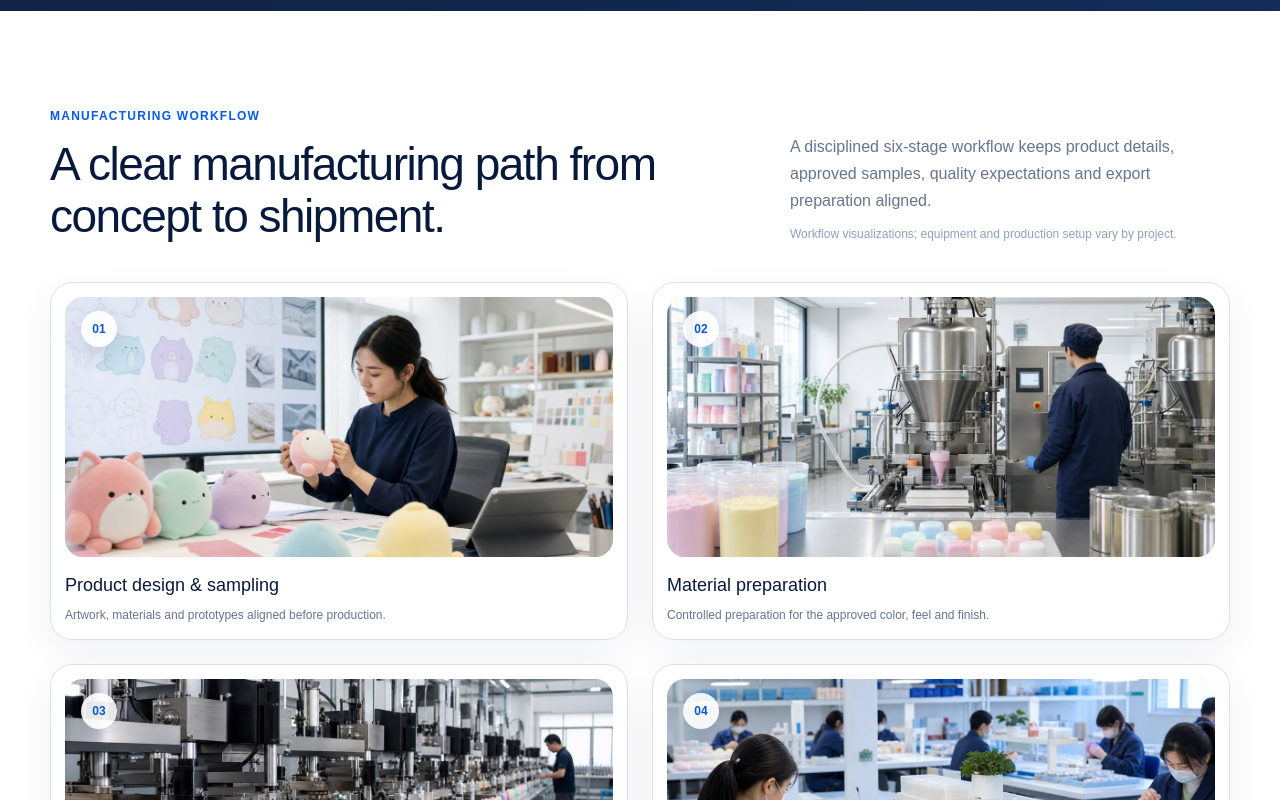
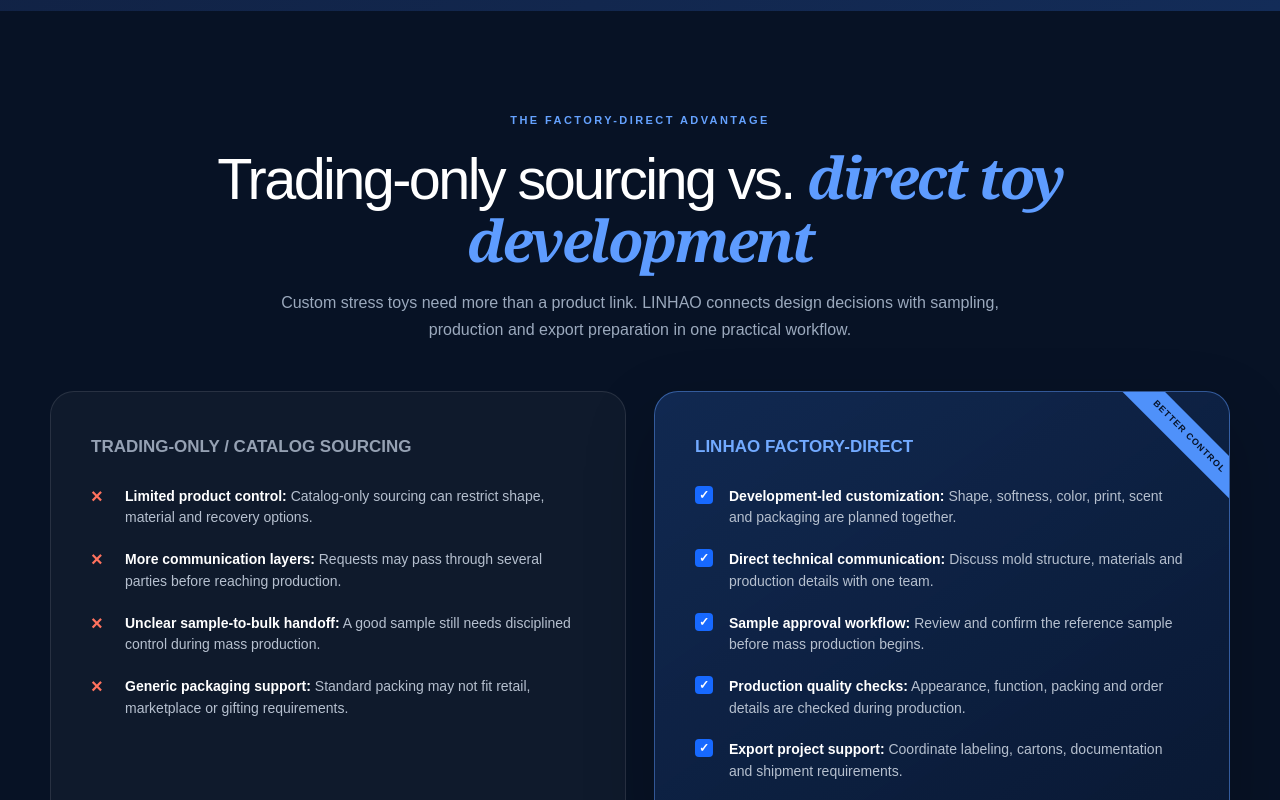
Before and after one commit to cenno1/linhao-toys, a Next.js app: page / in a window 1280 px wide. Shown: the part 5500-6300 px from the top of the page. Built offline with nearby package versions, Linux system fonts and the light colour scheme; no server answers.

Commit message:
Add factory-direct and buyer value homepage sections

```diff
--- a/app/page.tsx
+++ b/app/page.tsx
@@ -10,6 +10,8 @@
 import CTA from "@/components/CTA";
 import Footer from "@/components/Footer";
 import ContactFloat from "@/components/ContactFloat";
+import FactoryDirectComparison from "@/components/FactoryDirectComparison";
+import BuyerValue from "@/components/BuyerValue";
 
 export const metadata: Metadata = {
   alternates: { canonical: "/" },
@@ -23,7 +25,9 @@
       <TrustStrip />
       <ProductShowcase />
       <Capabilities />
+      <FactoryDirectComparison />
       <FactoryStory />
+      <BuyerValue />
       <Certificates />
       <FAQ />
       <CTA />
--- /dev/null
+++ b/components/BuyerValue.tsx
@@ -0,0 +1,49 @@
+const buyerValues = [
+  {
+    title: "Clear development feedback",
+    text: "Buyers need fast answers on whether an idea can be molded, printed, packed and produced at the target quantity.",
+    role: "For brand & product teams",
+    market: "OEM",
+  },
+  {
+    title: "Consistent bulk production",
+    text: "Approved color, softness, decoration and recovery performance should remain controlled from sample to shipment.",
+    role: "For importers & distributors",
+    market: "B2B",
+  },
+  {
+    title: "Retail-ready execution",
+    text: "Barcode labels, inner packs, display boxes and export cartons are considered as part of the product—not an afterthought.",
+    role: "For retailers & online sellers",
+    market: "GLOBAL",
+  },
+];
+
+export default function BuyerValue() {
+  return (
+    <section className="buyer-value-section">
+      <div className="shell">
+        <div className="buyer-value-heading">
+          <span className="factory-direct-eyebrow">WHAT BUYERS VALUE</span>
+          <h2>Built around the needs of <em>professional buyers</em></h2>
+          <p>These are the practical priorities our custom stress-toy workflow is designed to support.</p>
+        </div>
+
+        <div className="buyer-value-grid">
+          {buyerValues.map((item, index) => (
+            <article key={item.title} className="buyer-value-card">
+              <div className="buyer-stars" aria-label="Five key service priorities">★★★★★</div>
+              <h3>{item.title}</h3>
+              <p>{item.text}</p>
+              <div className="buyer-value-meta">
+                <span>{String(index + 1).padStart(2, "0")}</span>
+                <div><strong>{item.role}</strong><small>Custom stress toy projects</small></div>
+                <b>{item.market}</b>
+              </div>
+            </article>
+          ))}
+        </div>
+      </div>
+    </section>
+  );
+}
--- /dev/null
+++ b/components/FactoryDirectComparison.tsx
@@ -0,0 +1,66 @@
+import Link from "next/link";
+
+const sourcingLimits = [
+  ["Limited product control", "Catalog-only sourcing can restrict shape, material and recovery options."],
+  ["More communication layers", "Requests may pass through several parties before reaching production."],
+  ["Unclear sample-to-bulk handoff", "A good sample still needs disciplined control during mass production."],
+  ["Generic packaging support", "Standard packing may not fit retail, marketplace or gifting requirements."],
+];
+
+const factoryBenefits = [
+  ["Development-led customization", "Shape, softness, color, print, scent and packaging are planned together."],
+  ["Direct technical communication", "Discuss mold structure, materials and production details with one team."],
+  ["Sample approval workflow", "Review and confirm the reference sample before mass production begins."],
+  ["Production quality checks", "Appearance, function, packing and order details are checked during production."],
+  ["Export project support", "Coordinate labeling, cartons, documentation and shipment requirements."],
+];
+
+export default function FactoryDirectComparison() {
+  return (
+    <section className="factory-direct-section">
+      <div className="shell">
+        <div className="factory-direct-heading">
+          <span className="factory-direct-eyebrow">THE FACTORY-DIRECT ADVANTAGE</span>
+          <h2>
+            Trading-only sourcing vs. <em>direct toy development</em>
+          </h2>
+          <p>
+            Custom stress toys need more than a product link. LINHAO connects design decisions with sampling,
+            production and export preparation in one practical workflow.
+          </p>
+        </div>
+
+        <div className="factory-direct-grid">
+          <article className="comparison-card comparison-card-muted">
+            <p className="comparison-label">TRADING-ONLY / CATALOG SOURCING</p>
+            <ul>
+              {sourcingLimits.map(([title, text]) => (
+                <li key={title}>
+                  <span className="comparison-icon comparison-icon-negative" aria-hidden="true">×</span>
+                  <p><strong>{title}:</strong> {text}</p>
+                </li>
+              ))}
+            </ul>
+          </article>
+
+          <article className="comparison-card comparison-card-featured">
+            <span className="comparison-ribbon">BETTER CONTROL</span>
+            <p className="comparison-label">LINHAO FACTORY-DIRECT</p>
+            <ul>
+              {factoryBenefits.map(([title, text]) => (
+                <li key={title}>
+                  <span className="comparison-icon comparison-icon-positive" aria-hidden="true">✓</span>
+                  <p><strong>{title}:</strong> {text}</p>
+                </li>
+              ))}
+            </ul>
+          </article>
+        </div>
+
+        <div className="factory-direct-action">
+          <Link className="factory-direct-button" href="/contact">Discuss Your Custom Stress Toy →</Link>
+        </div>
+      </div>
+    </section>
+  );
+}
```
Also changed, not shown: app/globals.css.
